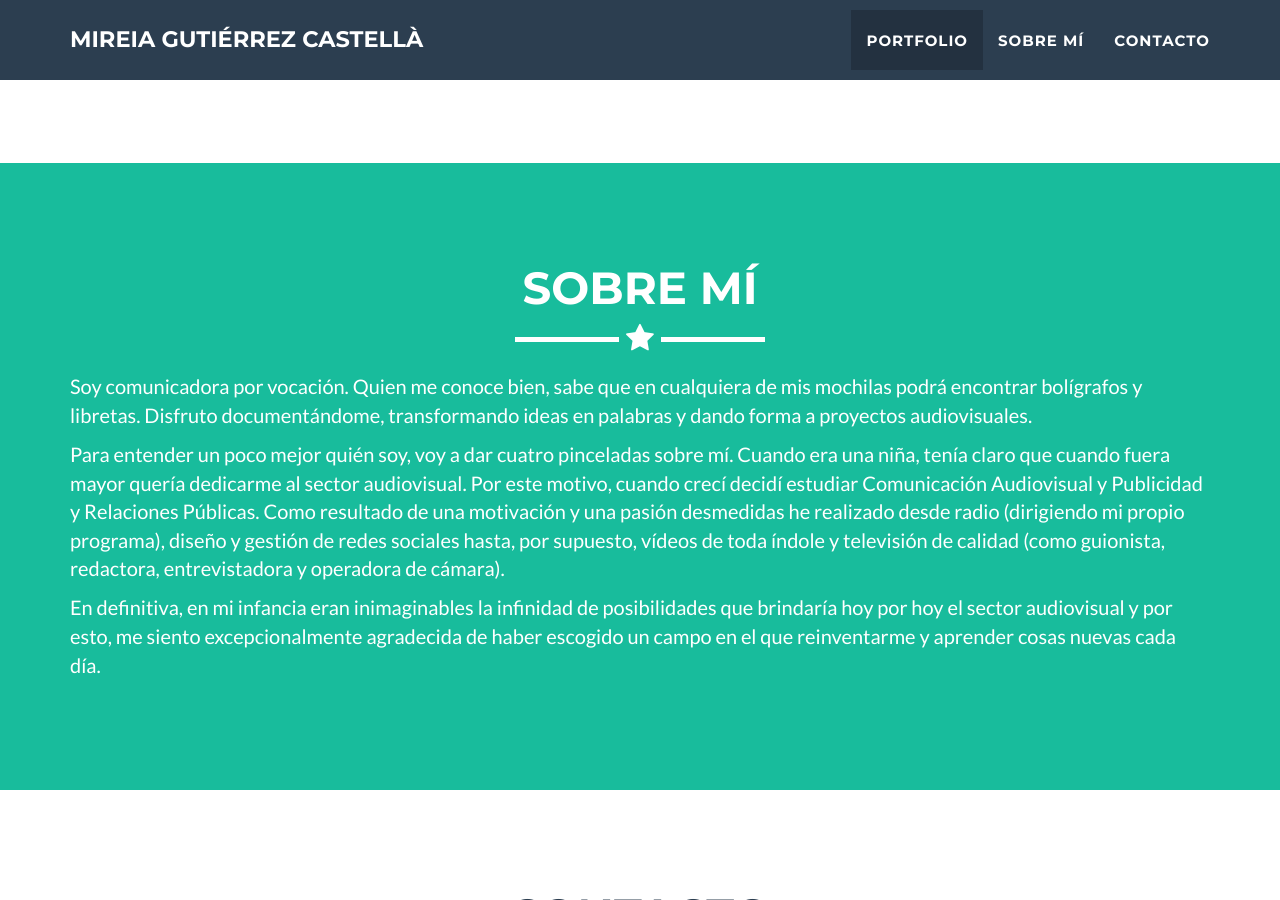
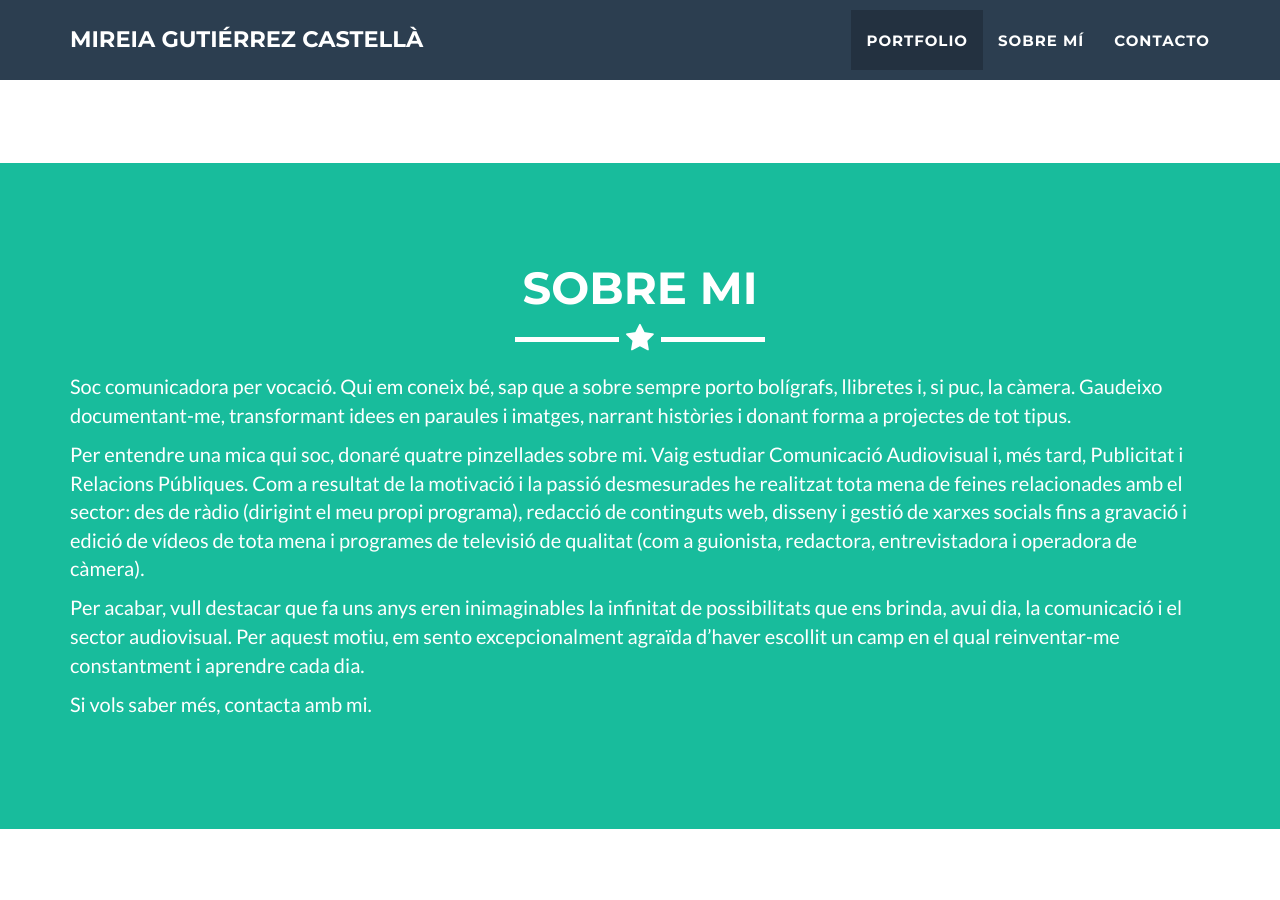
Before and after one commit to belzoond/pagina-mireia, a Jekyll site: the page built from _posts/2020-02-07-in-madrid-una-vida-plena.markdown, in a window 1280 px wide and 900 px high, scrolled down 1931 px. Built offline with Jekyll 4.4.1, drawn with Linux system fonts in a browser that asks for light colours.

Commit message:
Sobre mi catalan

```diff
--- a/_includes/about.html
+++ b/_includes/about.html
@@ -3,15 +3,16 @@
         <div class="container">
             <div class="row">
                 <div class="col-lg-12 text-center">
-                    <h2>Sobre mí</h2>
+                    <h2>Sobre mi</h2>
                     <hr class="star-light">
                 </div>
             </div>
             <div class="row">
                 <div class="col-lg-12">
-                    <p>Soy comunicadora por vocación. Quien me conoce bien, sabe que en cualquiera de mis mochilas podrá encontrar bolígrafos y libretas. Disfruto documentándome, transformando ideas en palabras y dando forma a proyectos audiovisuales.</p>
-                    <p>Para entender un poco mejor quién soy, voy a dar cuatro pinceladas sobre mí. Cuando era una niña, tenía claro que cuando fuera mayor quería dedicarme al sector audiovisual. Por este motivo, cuando crecí decidí estudiar Comunicación Audiovisual y Publicidad y Relaciones Públicas. Como resultado de una motivación y una pasión desmedidas he realizado desde radio (dirigiendo mi propio programa), diseño y gestión de redes sociales hasta, por supuesto, vídeos de toda índole y televisión de calidad (como guionista, redactora, entrevistadora y operadora de cámara).</p>
-                    <p>En definitiva, en mi infancia eran inimaginables la infinidad de posibilidades que brindaría hoy por hoy el sector audiovisual y por esto, me siento excepcionalmente agradecida de haber escogido un campo en el que reinventarme y aprender cosas nuevas cada día.</p>
+                    <p>Soc comunicadora per vocació. Qui em coneix bé, sap que a sobre sempre porto bolígrafs, llibretes i, si puc, la càmera. Gaudeixo documentant-me, transformant idees en paraules i imatges, narrant històries i donant forma a projectes de tot tipus.</p>
+                    <p>Per entendre una mica qui soc, donaré quatre pinzellades sobre mi. Vaig estudiar Comunicació Audiovisual i, més tard, Publicitat i Relacions Públiques. Com a resultat de la motivació i la passió desmesurades he realitzat tota mena de feines relacionades amb el sector: des de ràdio (dirigint el meu propi programa), redacció de continguts web, disseny i gestió de xarxes socials fins a gravació i edició de vídeos de tota mena i programes de televisió de qualitat (com a guionista, redactora, entrevistadora i operadora de càmera).</p>
+                    <p>Per acabar, vull destacar que fa uns anys eren inimaginables la infinitat de possibilitats que ens brinda, avui dia, la comunicació i el sector audiovisual. Per aquest motiu, em sento excepcionalment agraïda d’haver escollit un camp en el qual reinventar-me constantment i aprendre cada dia.</p>
+                    <p>Si vols saber més, contacta amb mi.</p>
                 </div>
             </div>
         </div>
```
